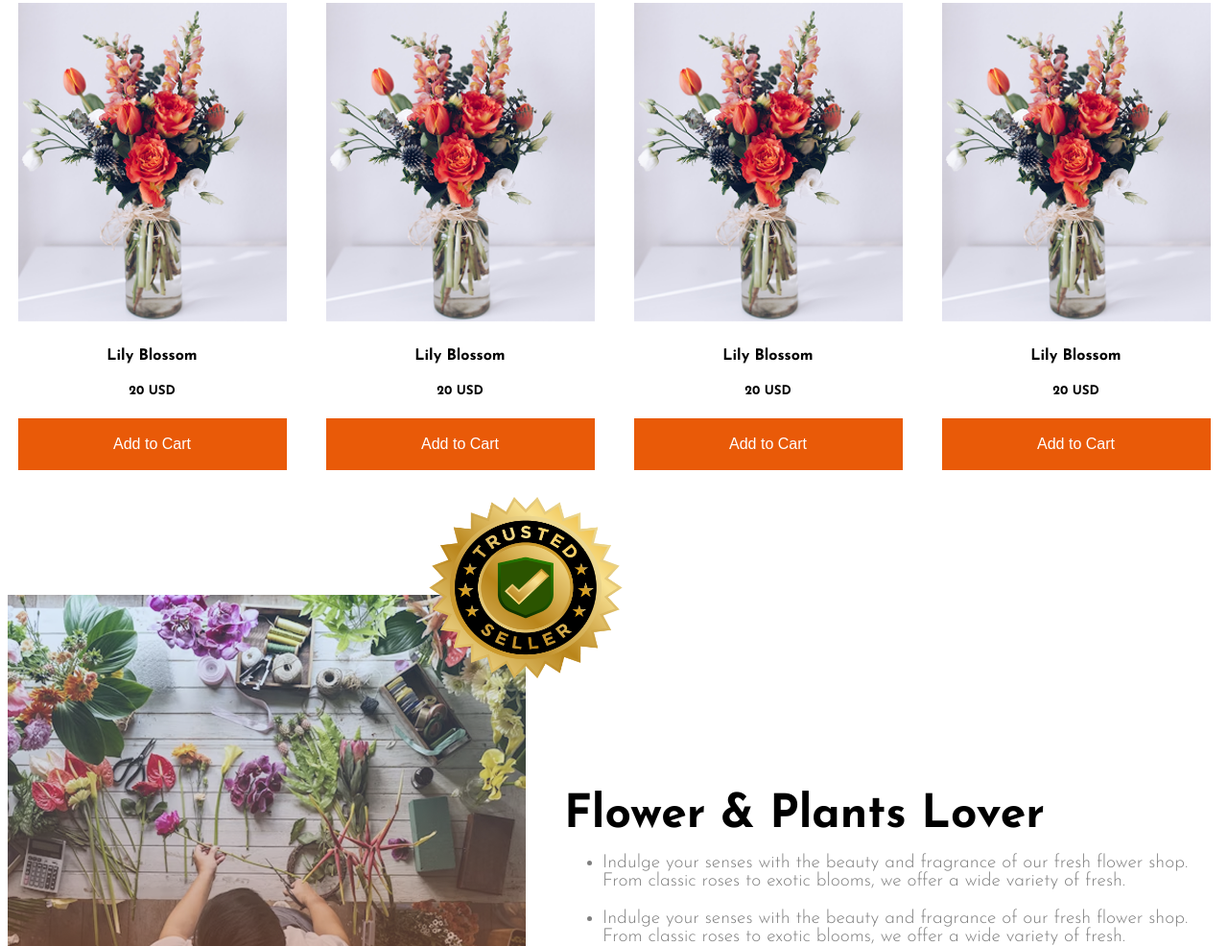
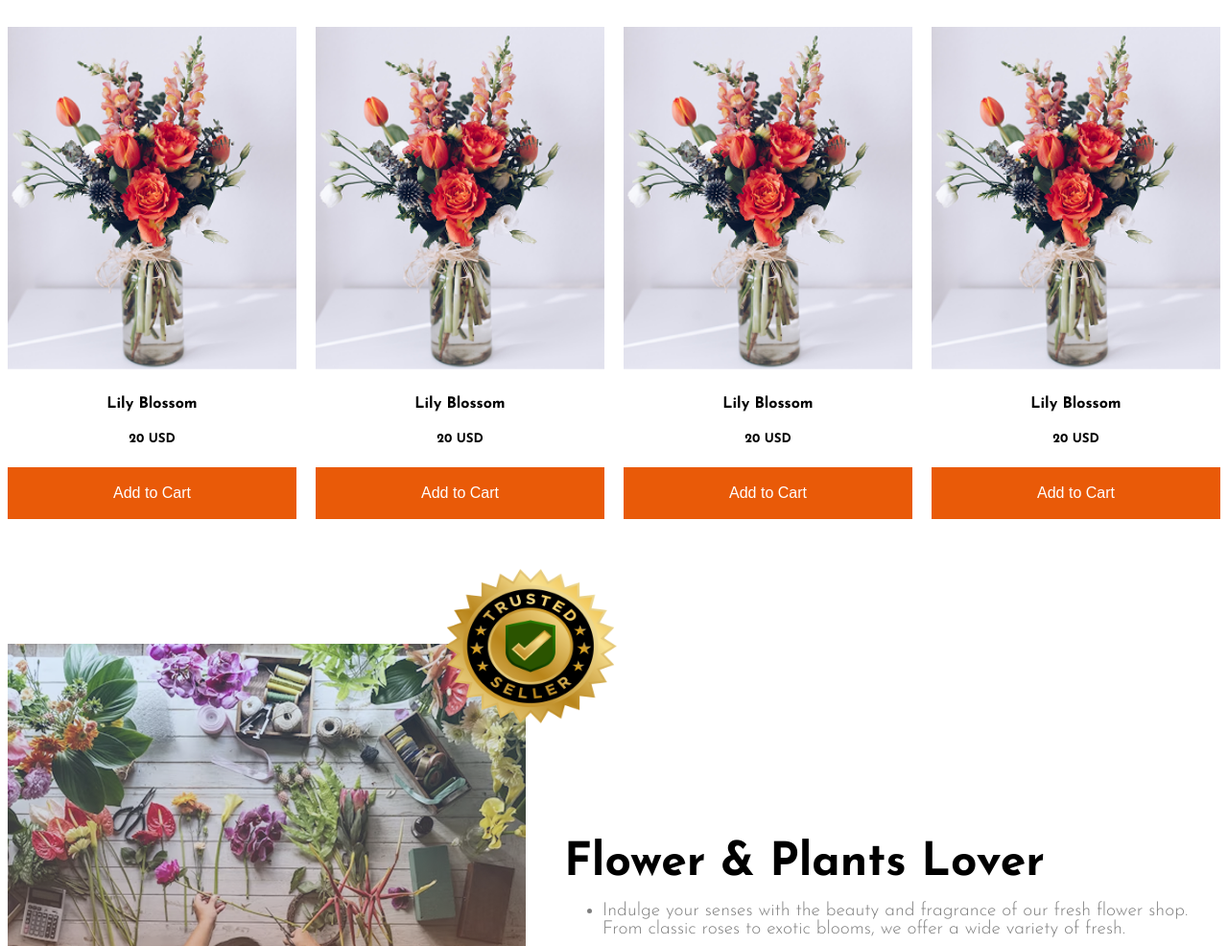
Before and after one commit to am-mahmud/flower-market, a plain HTML site: page index.html in a window 1280 px wide. Shown: the part 1430-2416 px from the top of the page at 96% size. Drawn offline with Linux system fonts and the light colour scheme.

Commit message:
Overall style modified

```diff
--- a/styles/market.css
+++ b/styles/market.css
@@ -56,7 +56,6 @@ main > section {
   border: none;
   width: 100%;
   font-size: 1rem;
-  white-space: nowrap;
 }
 
 /* Navbar style */
@@ -124,7 +123,6 @@ nav {
   margin-top: 50px;
   text-align: center;
   width: 100%;
-  max-width: 280px;
 }
 
 .flower-card img {
@@ -152,11 +150,11 @@ nav {
 }
 
 .badge-img{
-  height: 265px;
-  width: 280px;
+  height: 225px;
+  width: 250px;
   position: absolute;
-  margin-left: -140px;
-  margin-top: -140px;
+  margin-left: -120px;
+  margin-top: -110px;
 }
 
 
@@ -164,6 +162,11 @@ nav {
 
 @media screen and (max-width: 576px) {
   /* Shared Style */
+
+  .btn-primary {
+    padding: 10px 15px;
+    width: auto;
+  }
 
   main > section {
   margin-top: 40px;
```
